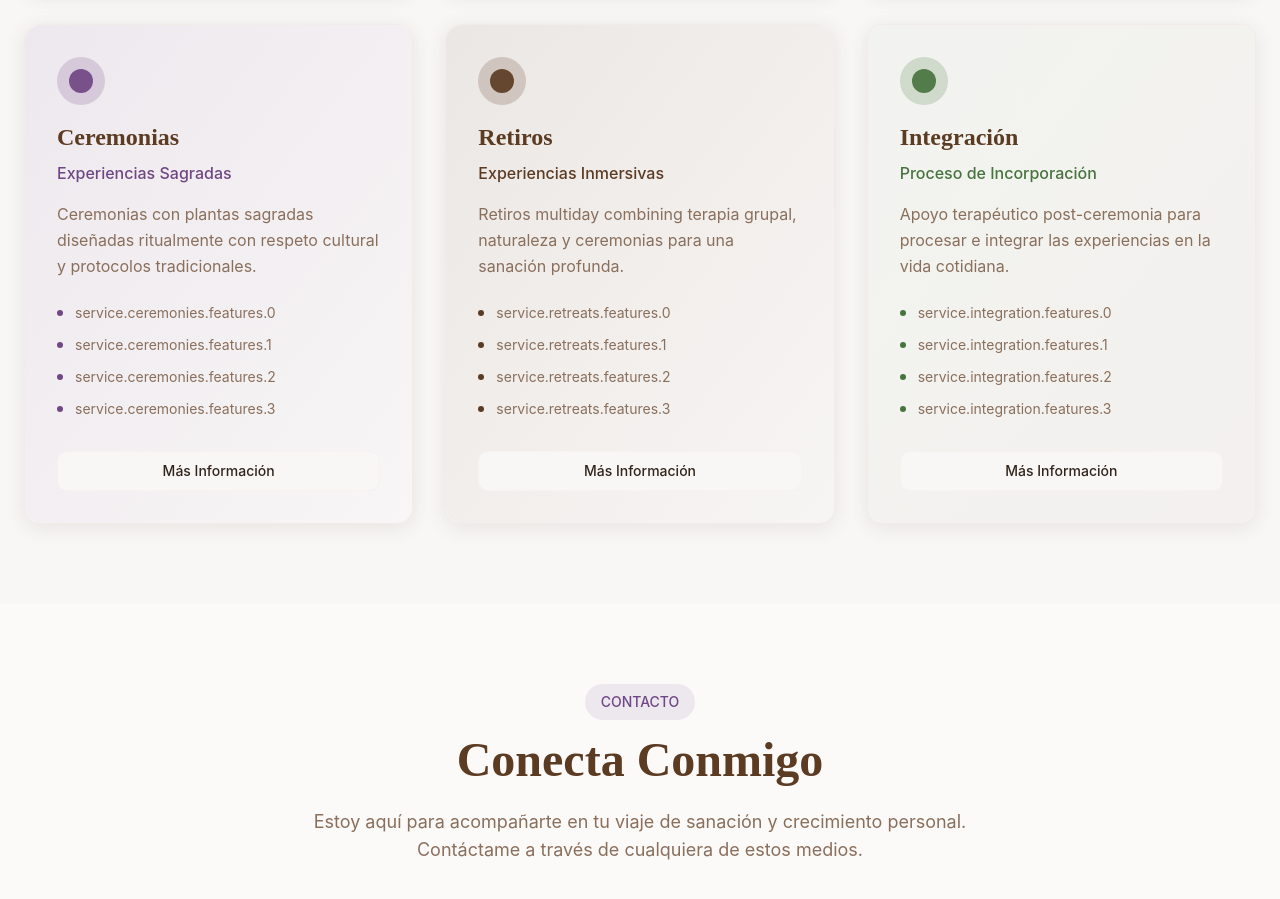
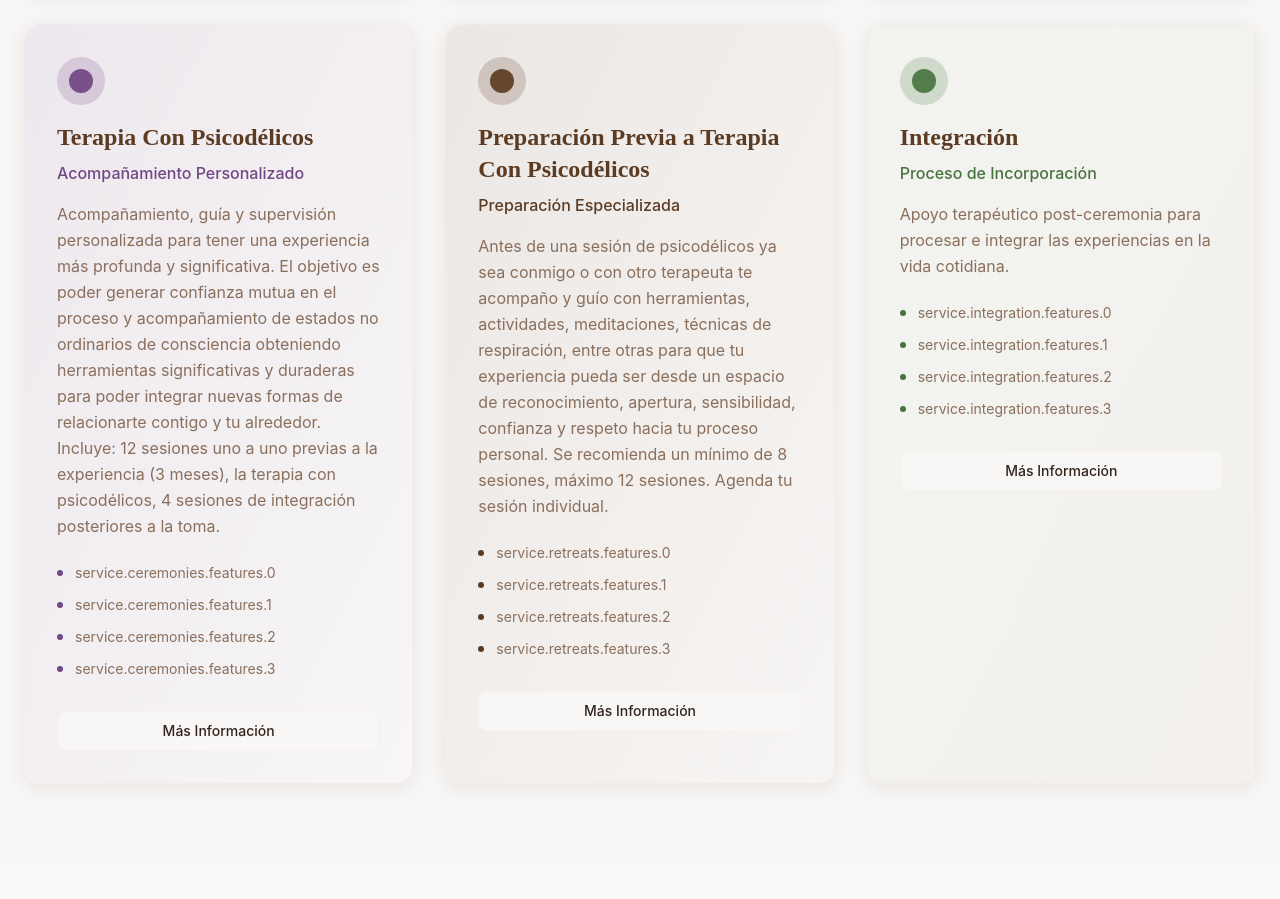
Before and after one commit to loveruleslife/paocha-mindbloom-site, a React (Vite) app: page / in a window 1280 px wide. Shown: the part 2760-3659 px from the top of the page. Built offline with nearby package versions, Linux system fonts and the light colour scheme; the HTML template or start-up script is replaced by a standard one.

Commit message:
Update service names and descriptions

```diff
--- a/src/contexts/LanguageContext.tsx
+++ b/src/contexts/LanguageContext.tsx
@@ -66,15 +66,15 @@ const translations = {
     'service.accompaniment.description': 'En estos espacios se tocan diferentes temas cada semana, con el objetivo de conocerte mejor, obtener preguntas de reflexión e introspección y aprender en conjunto a sobrellevar diversas situaciones personales. Dirigido a hombres y mujeres de 21-70 años. Tiene una duración de 26 semanas (6 meses). Ofrezco las sesiones en inglés y en español. Tiempo de cada sesión: 3 horas. Nos reunimos 1 vez por semana. Horario: inglés: martes 5-8 pm MXCT, español: jueves 5-8 pm MXCT. Costo: $25 USD cada sesión. Cupo limitado.',
     'service.accompaniment.features': ['26 semanas de duración', 'Sesiones de 3 horas', 'Grupos en español e inglés', 'Hombres y mujeres 21-70 años', 'Cupo limitado', '$25 USD por sesión'],
 
-    'service.ceremonies.title': 'Ceremonias',
-    'service.ceremonies.subtitle': 'Experiencias Sagradas',
-    'service.ceremonies.description': 'Ceremonias con plantas sagradas diseñadas ritualmente con respeto cultural y protocolos tradicionales.',
-    'service.ceremonies.features': ['Ofertas ceremoniales', 'Diseño ritual', 'Protocolos culturales', 'Requisitos de preparación'],
+    'service.ceremonies.title': 'Terapia Con Psicodélicos',
+    'service.ceremonies.subtitle': 'Acompañamiento Personalizado',
+    'service.ceremonies.description': 'Acompañamiento, guía y supervisión personalizada para tener una experiencia más profunda y significativa. El objetivo es poder generar confianza mutua en el proceso y acompañamiento de estados no ordinarios de consciencia obteniendo herramientas significativas y duraderas para poder integrar nuevas formas de relacionarte contigo y tu alrededor. Incluye: 12 sesiones uno a uno previas a la experiencia (3 meses), la terapia con psicodélicos, 4 sesiones de integración posteriores a la toma.',
+    'service.ceremonies.features': ['12 sesiones previas (3 meses)', 'Terapia con psicodélicos', '4 sesiones de integración', 'Acompañamiento personalizado'],
 
-    'service.retreats.title': 'Retiros',
-    'service.retreats.subtitle': 'Experiencias Inmersivas',
-    'service.retreats.description': 'Retiros multiday combining terapia grupal, naturaleza y ceremonias para una sanación profunda.',
-    'service.retreats.features': ['Talleres grupales', 'Experiencias inmersivas', 'Entornos naturales', 'Jornadas de sanación'],
+    'service.retreats.title': 'Preparación Previa a Terapia Con Psicodélicos',
+    'service.retreats.subtitle': 'Preparación Especializada',
+    'service.retreats.description': 'Antes de una sesión de psicodélicos ya sea conmigo o con otro terapeuta te acompaño y guío con herramientas, actividades, meditaciones, técnicas de respiración, entre otras para que tu experiencia pueda ser desde un espacio de reconocimiento, apertura, sensibilidad, confianza y respeto hacia tu proceso personal. Se recomienda un mínimo de 8 sesiones, máximo 12 sesiones. Agenda tu sesión individual.',
+    'service.retreats.features': ['Herramientas de preparación', 'Meditaciones y respiración', 'Mínimo 8 sesiones', 'Máximo 12 sesiones'],
 
     'service.integration.title': 'Integración',
     'service.integration.subtitle': 'Proceso de Incorporación',
@@ -170,15 +170,15 @@ const translations = {
     'service.accompaniment.description': 'In these spaces we explore different topics each week, with the goal of getting to know yourself better, obtaining reflection and introspection questions, and learning together to cope with various personal situations. For men and women aged 21-70. Duration of 26 weeks (6 months). I offer sessions in English and Spanish. Session time: 3 hours. We meet once a week. Schedule: English: Tuesday 5-8 pm MXCT, Spanish: Thursday 5-8 pm MXCT. Cost: $25 USD per session. Limited capacity.',
     'service.accompaniment.features': ['26-week duration', '3-hour sessions', 'Spanish and English groups', 'Men and women 21-70 years', 'Limited capacity', '$25 USD per session'],
 
-    'service.ceremonies.title': 'Ceremonies',
-    'service.ceremonies.subtitle': 'Sacred Experiences',
-    'service.ceremonies.description': 'Sacred plant ceremonies ritually designed with cultural respect and traditional protocols.',
-    'service.ceremonies.features': ['Ceremonial offerings', 'Ritual design', 'Cultural protocols', 'Preparation requirements'],
+    'service.ceremonies.title': 'Psychedelic Therapy',
+    'service.ceremonies.subtitle': 'Personalized Accompaniment',
+    'service.ceremonies.description': 'Personalized guidance and supervision to have a deeper and more meaningful experience. The goal is to generate mutual trust in the process and accompaniment of non-ordinary states of consciousness, obtaining significant and lasting tools to integrate new ways of relating to yourself and your surroundings. Includes: 12 one-on-one sessions prior to the experience (3 months), psychedelic therapy, 4 integration sessions after the session.',
+    'service.ceremonies.features': ['12 prior sessions (3 months)', 'Psychedelic therapy', '4 integration sessions', 'Personalized accompaniment'],
 
-    'service.retreats.title': 'Retreats',
-    'service.retreats.subtitle': 'Immersive Experiences',
-    'service.retreats.description': 'Multi-day retreats combining group therapy, nature and ceremonies for deep healing.',
-    'service.retreats.features': ['Group workshops', 'Immersive experiences', 'Natural environments', 'Healing journeys'],
+    'service.retreats.title': 'Preparation Prior To Psychedelic Therapy',
+    'service.retreats.subtitle': 'Specialized Preparation',
+    'service.retreats.description': 'Before a psychedelic session, whether with me or another therapist, I accompany and guide you with tools, activities, meditations, breathing techniques, among others so that your experience can be from a space of recognition, openness, sensitivity, trust and respect towards your personal process. A minimum of 8 sessions is recommended, maximum 12 sessions. Schedule your individual session.',
+    'service.retreats.features': ['Preparation tools', 'Meditations and breathing', 'Minimum 8 sessions', 'Maximum 12 sessions'],
 
     'service.integration.title': 'Integration',
     'service.integration.subtitle': 'Incorporation Process',
```
